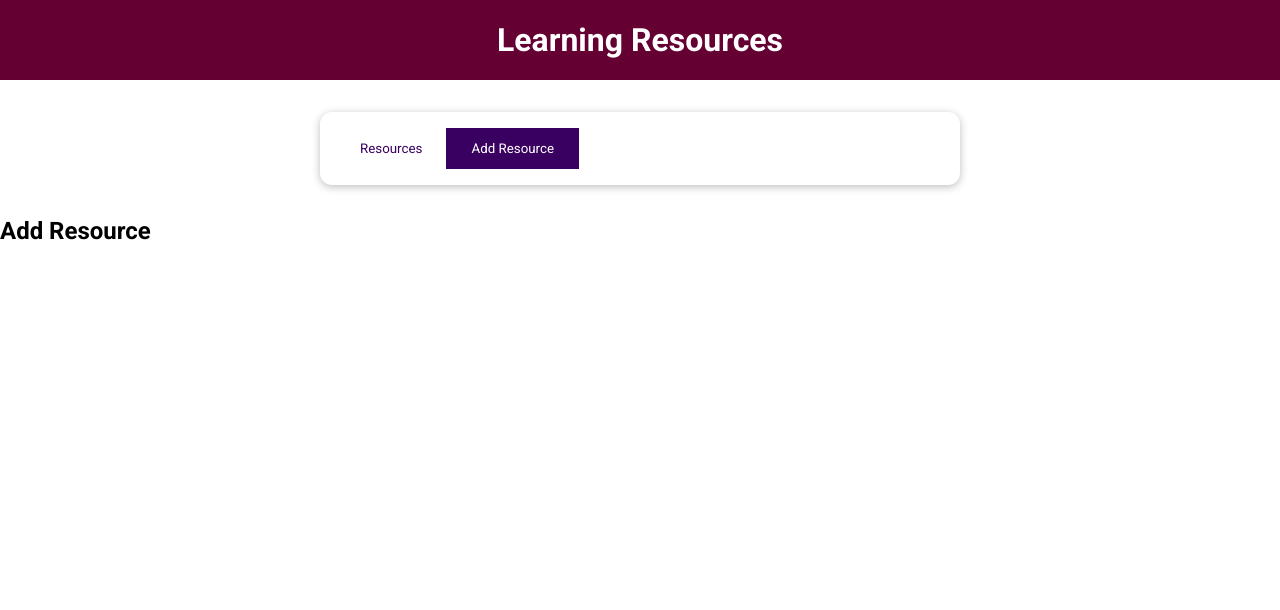
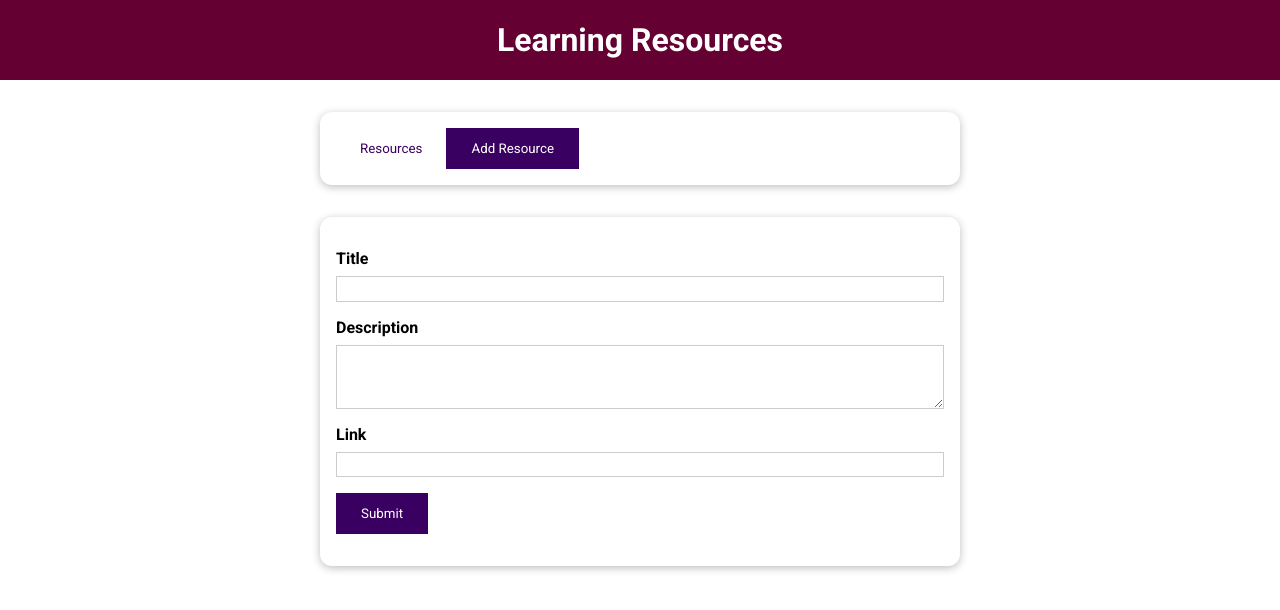
Before and after one commit to aplactuan/learning-resource, a Vue app: page / in a window 1280 px wide. Both pictures are taken after a click on the button "Add Resource". Shown: the top 610 px of the page. Built offline with nearby package versions, Linux system fonts and the light colour scheme.

Commit message:
Add new learning resource

```diff
--- a/src/components/learning-resources/AddResource.vue
+++ b/src/components/learning-resources/AddResource.vue
@@ -1,3 +1,61 @@
 <template>
-    <h2>Add Resource</h2>
+    <base-card>
+        <form @submit.prevent="submitResource(title, description, link)">
+            <div class="form-control">
+                <label for="title">Title</label>
+                <input type="text" id="title" name="title" ref="titleInput" />
+            </div>
+            <div class="form-control">
+                <label for="description">Description</label>
+                <textarea name="description" id="description" rows="3" ref="descInput"></textarea>
+            </div>
+            <div class="form-control">
+                <label for="link">Link</label>
+                <input type="url" name="link" id="link" ref="linkInput" />
+            </div>
+            <div class="form-control">
+                <base-button type="submit">Submit</base-button>
+            </div>
+        </form>
+    </base-card>
 </template>
+<script>
+export default {
+    inject: ['addResource'],
+    methods: {
+        submitResource() {
+            const title = this.$refs.titleInput.value;
+            const description = this.$refs.descInput.value;
+            const link = this.$refs.linkInput.value;
+            this.addResource(title, description, link);
+        }
+    }
+}
+</script>
+<style scoped>
+label {
+  font-weight: bold;
+  display: block;
+  margin-bottom: 0.5rem;
+}
+
+input,
+textarea {
+  display: block;
+  width: 100%;
+  font: inherit;
+  padding: 0.15rem;
+  border: 1px solid #ccc;
+}
+
+input:focus,
+textarea:focus {
+  outline: none;
+  border-color: #3a0061;
+  background-color: #f7ebff;
+}
+
+.form-control {
+  margin: 1rem 0;
+}
+</style>
--- a/src/components/learning-resources/TheResources.vue
+++ b/src/components/learning-resources/TheResources.vue
@@ -3,7 +3,7 @@
         <base-button @click="setSelectedTab('stored-resources')" :mode="storedResourcesButtonMode">Resources</base-button>
         <base-button @click="setSelectedTab('add-resource')" :mode="addResourceButtonMode">Add Resource</base-button>
     </base-card>
-    <component :is="selectedTab"></component>
+    <component :is="selectedTab" @addResource="addStoredResource"></component>
 </template>
 <script>
 import StoredResources from './StoredResources.vue';
@@ -35,12 +35,23 @@
     },
     provide() {
         return {
-            resources: this.storedResources
+            resources: this.storedResources,
+            addResource: this.addStoredResource
         }
     },
     methods: {
         setSelectedTab(tab) {
             this.selectedTab = tab;
+        },
+        addStoredResource(title, description, link) {
+           const newResource = {
+               id: Math.random().toString,
+               title: title,
+               description: description,
+               link: link
+           };
+           this.storedResources.unshift(newResource);
+           this.selectedTab = 'stored-resources'
         }
     },
     computed: {
```
